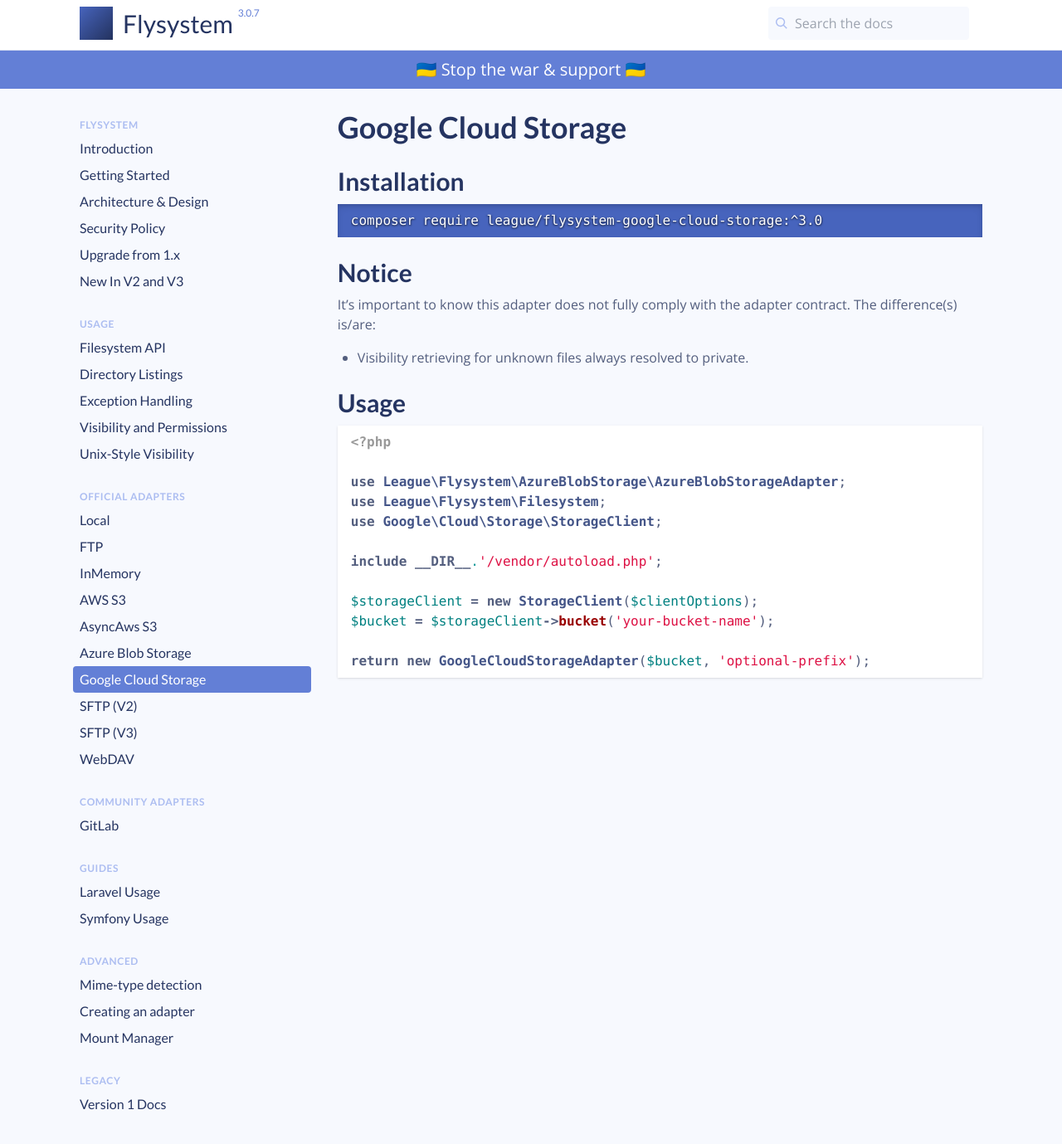
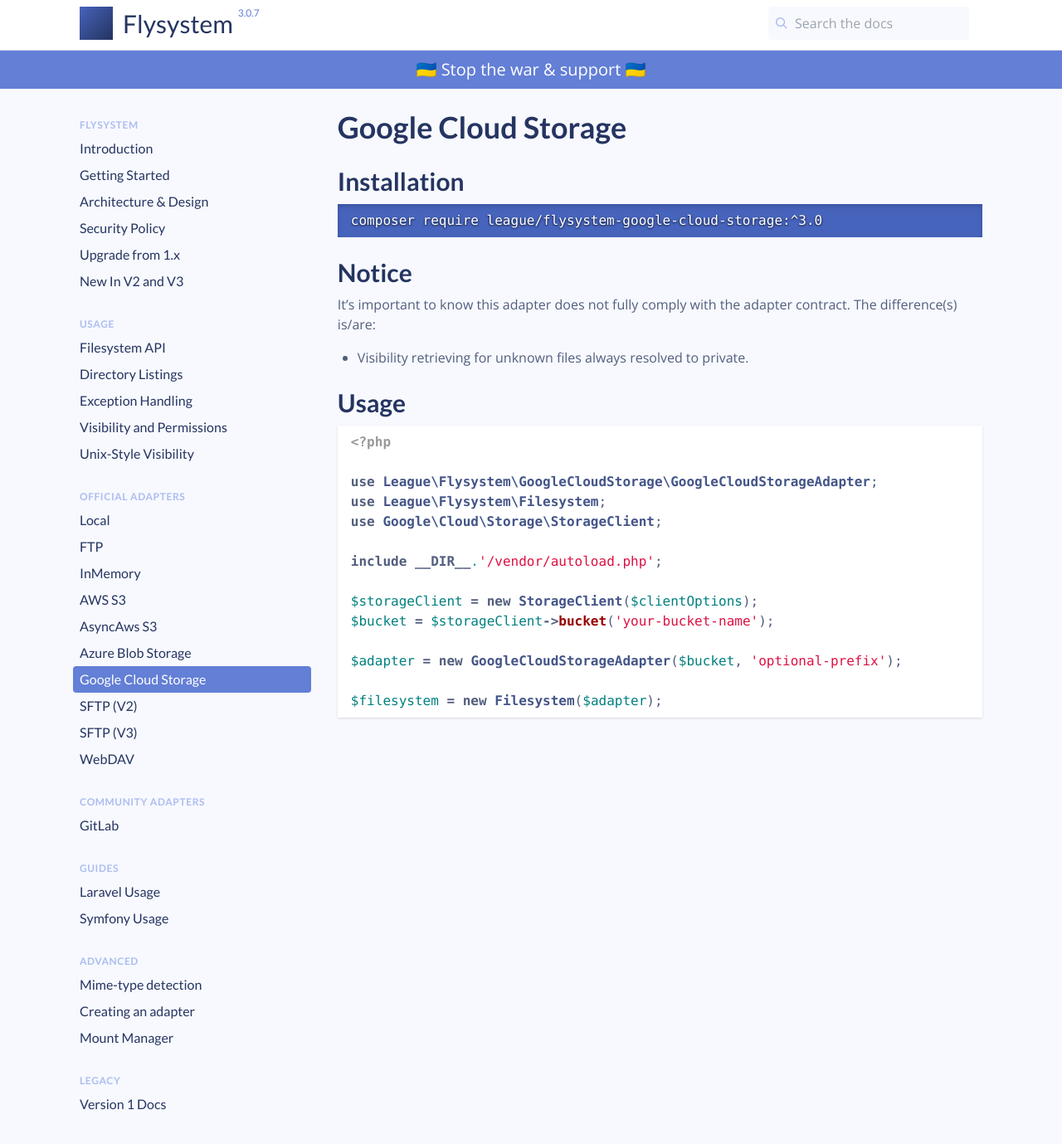
Before and after one commit to thephpleague/flysystem, a Jekyll site: the page built from docs/adapter/google-cloud-storage.md, in a window 1280 px wide. Shown: the whole page at 83% size. Built offline with Jekyll 4.4.1, drawn with Linux system fonts in a browser that asks for light colours; comment, search, counter and statistics services are not loaded.

Commit message:
Updated to correct use statements
And made the example end with a Filesystem object as the other examples.

````diff
--- a/docs/adapter/google-cloud-storage.md
+++ b/docs/adapter/google-cloud-storage.md
@@ -22,7 +22,7 @@ It's important to know this adapter does not fully comply with the adapter contr
 ```php
 <?php
 
-use League\Flysystem\AzureBlobStorage\AzureBlobStorageAdapter;
+use League\Flysystem\GoogleCloudStorage\GoogleCloudStorageAdapter;
 use League\Flysystem\Filesystem;
 use Google\Cloud\Storage\StorageClient;
 
@@ -31,5 +31,7 @@ include __DIR__.'/vendor/autoload.php';
 $storageClient = new StorageClient($clientOptions);
 $bucket = $storageClient->bucket('your-bucket-name');
 
-return new GoogleCloudStorageAdapter($bucket, 'optional-prefix');
+$adapter = new GoogleCloudStorageAdapter($bucket, 'optional-prefix');
+
+$filesystem = new Filesystem($adapter);
 ```
````
